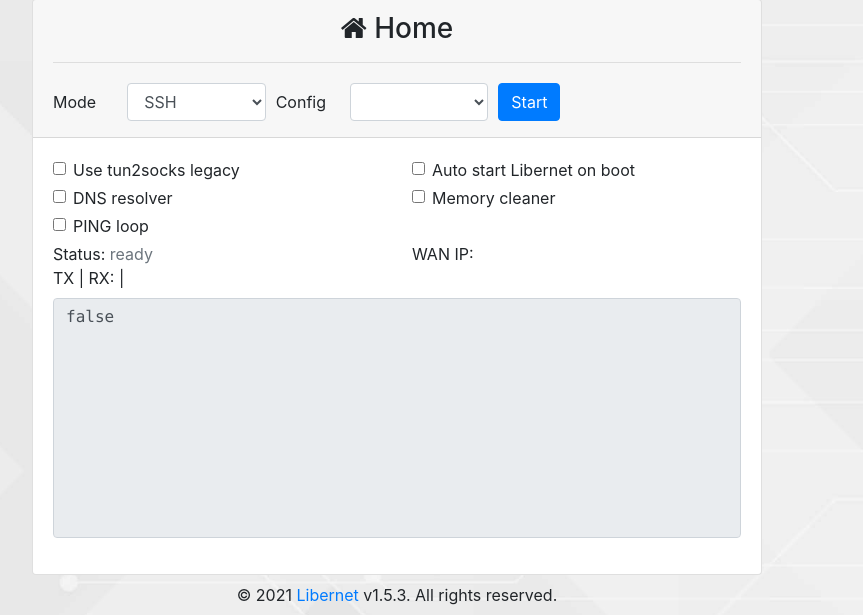
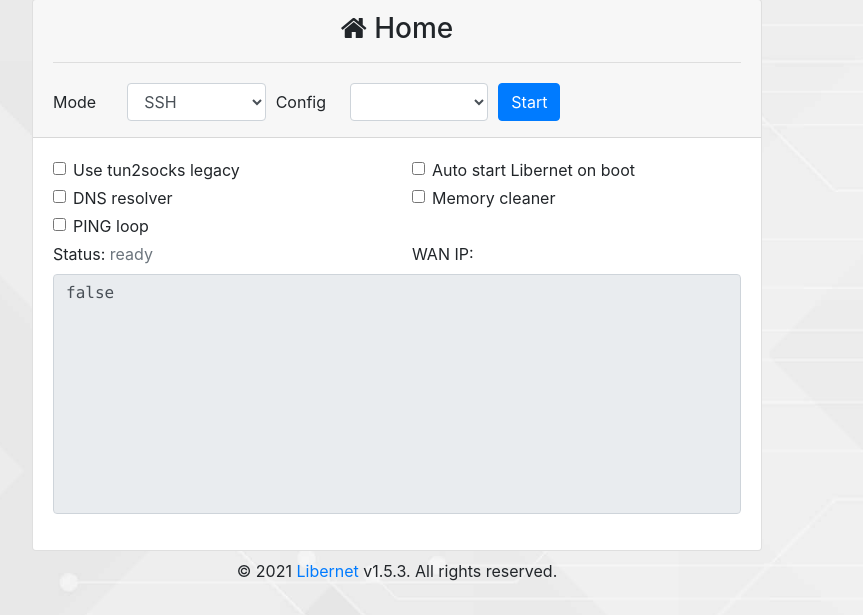
Before and after one commit to lutfailham96/libernet, a PHP site: page / in a window 1280 px wide. Shown: the part 81-696 px from the top of the page, without its empty margins (243-1106 px from the left). Run offline with PHP 8.4, Linux system fonts and the light colour scheme; the visitor is signed in with stand-in values (Sample User, id 1); lists and menus that the app fills with data are empty.

Commit message:
Show tx & rx only if connected

```diff
--- a/web/index.php
+++ b/web/index.php
@@ -102,8 +102,8 @@
                                 <div class="col-lg-6 col-md-6">
                                     <span>WAN IP: {{ wan_ip }}</span>
                                 </div>
-                                <div class="col-lg-12 col-md-6">
-                                    <span :class="{ 'text-secondary': status }">TX | RX: {{ total_data.tx }} | {{ total_data.rx }}</span>
+                                <div v-if="connection === 2" class="col-lg-12 col-md-6">
+                                    <span>TX | RX: </span><span class="text-secondary">{{ total_data.tx }} | {{ total_data.rx }}</span>
                                 </div>
                                 <div class="col pt-2">
                                     <pre ref="log" v-html="log" class="form-control text-left" style="height: 15rem; background-color: #e9ecef"></pre>
```
